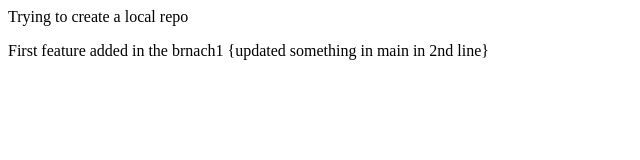
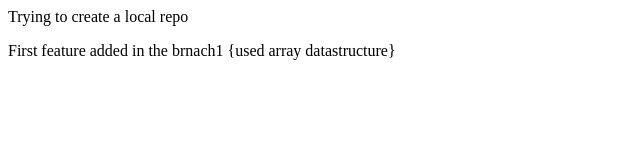
Before and after one commit to Anuj2665/newRepo, a plain HTML site: page index.html in a window 1280 px wide. Shown: the full height of the page, 0-640 px from the left. Drawn offline with Linux system fonts and the light colour scheme.

Commit message:
Again trying to create conflict

```diff
--- a/index.html
+++ b/index.html
@@ -1,2 +1,2 @@
 <p>Trying to create a local repo</p>
-<p>First feature added in the brnach1 {updated something in main in 2nd line}</p>
+<p>First feature added in the brnach1 {used array datastructure}</p>
```
